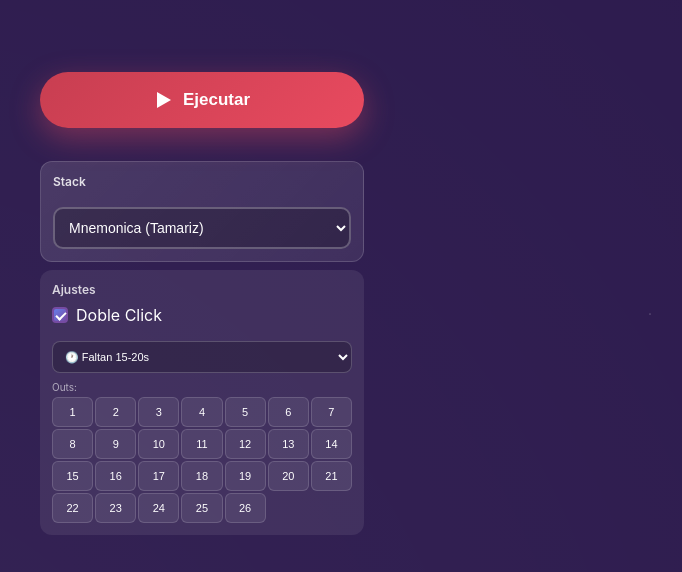
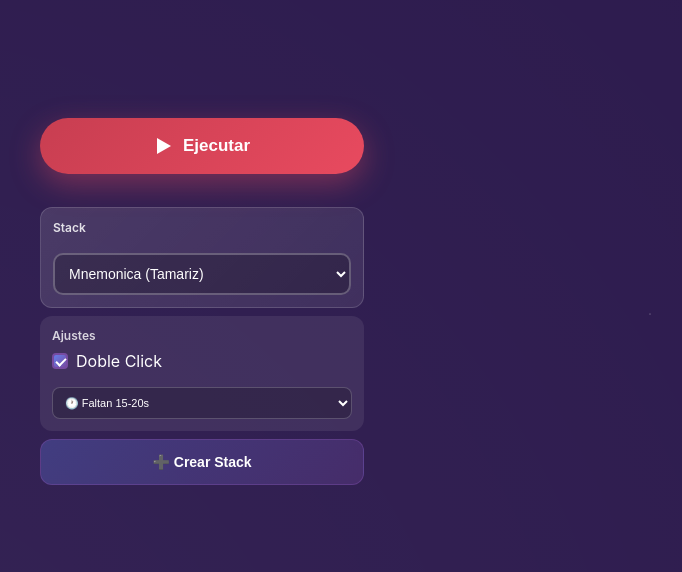
Before and after one commit to trlmo1888/Maxim-2, a website: page index.html in a window 1280 px wide. Shown: the part 218-790 px from the top of the page, without its empty margins (438-1120 px from the left). Drawn offline with Linux system fonts and the light colour scheme.

Commit message:
Refactor stack creation UI and remove unused elements
Removed outdated buttons and added a new stack creation button with updated styles.

```diff
--- a/index.html
+++ b/index.html
@@ -663,7 +663,6 @@
                         border: 1px solid rgba(255,255,255,0.2);
                         border-radius: 8px;
                         font-size: 11px;
-                        margin-bottom: 8px;
                     ">
                         <option value="disabled">🕐 Hora: OFF</option>
                         <option value="10">🕐 Faltan < 10s</option>
@@ -675,47 +674,35 @@
                         <option value="manual90">🕐 +1min 30s siempre</option>
                         <option value="manual2">🕐 +2mins siempre</option>
                     </select>
+                </div>
 
-                    <!-- 26 Botones de Outs -->
-                    <div style="font-size: 10px; opacity: 0.6; margin-bottom: 4px;">Outs:</div>
-                    <div id="outsButtonsContainer" style="display: grid; grid-template-columns: repeat(7, 1fr); gap: 2px;">
-                        <button data-out="1" class="out-btn">1</button>
-                        <button data-out="2" class="out-btn">2</button>
-                        <button data-out="3" class="out-btn">3</button>
-                        <button data-out="4" class="out-btn">4</button>
-                        <button data-out="5" class="out-btn">5</button>
-                        <button data-out="6" class="out-btn">6</button>
-                        <button data-out="7" class="out-btn">7</button>
-                        <button data-out="8" class="out-btn">8</button>
-                        <button data-out="9" class="out-btn">9</button>
-                        <button data-out="10" class="out-btn">10</button>
-                        <button data-out="11" class="out-btn">11</button>
-                        <button data-out="12" class="out-btn">12</button>
-                        <button data-out="13" class="out-btn">13</button>
-                        <button data-out="14" class="out-btn">14</button>
-                        <button data-out="15" class="out-btn">15</button>
-                        <button data-out="16" class="out-btn">16</button>
-                        <button data-out="17" class="out-btn">17</button>
-                        <button data-out="18" class="out-btn">18</button>
-                        <button data-out="19" class="out-btn">19</button>
-                        <button data-out="20" class="out-btn">20</button>
-                        <button data-out="21" class="out-btn">21</button>
-                        <button data-out="22" class="out-btn">22</button>
-                        <button data-out="23" class="out-btn">23</button>
-                        <button data-out="24" class="out-btn">24</button>
-                        <button data-out="25" class="out-btn">25</button>
-                        <button data-out="26" class="out-btn">26</button>
-                    </div>
-                </div>
+                <!-- CREAR STACK -->
+                <button onclick="showCreateStackPopup()" style="
+                    width: 100%;
+                    padding: 14px;
+                    background: linear-gradient(135deg, rgba(103, 126, 234, 0.3) 0%, rgba(118, 75, 162, 0.3) 100%);
+                    border: 1px solid rgba(118, 75, 162, 0.5);
+                    border-radius: 12px;
+                    color: white;
+                    font-size: 14px;
+                    font-weight: 600;
+                    cursor: pointer;
+                    display: flex;
+                    align-items: center;
+                    justify-content: center;
+                    gap: 8px;
+                ">
+                    ➕ Crear Stack
+                </button>
             </div>
 
-            <div style="flex-shrink: 0; text-align: center; opacity: 0.3; font-size: 10px; padding: 6px 0 10px;">
-                v21
+            <div style="flex-shrink: 0; text-align: center; opacity: 0.3; font-size: 10px; padding: 10px 0;">
+                v22
             </div>
         </div>
 
-        <!-- Popup para editar OUT -->
-        <div id="outPopup" style="
+        <!-- Popup Crear Stack -->
+        <div id="createStackPopup" style="
             display: none;
             position: fixed;
             top: 0;
@@ -734,29 +721,26 @@
                 padding: 20px;
                 max-width: 90%;
                 width: 100%;
-                max-height: 70vh;
-                overflow-y: auto;
+                max-height: 50vh;
                 box-shadow: 0 20px 60px rgba(0,0,0,0.5);
             ">
-                <h3 id="outPopupTitle" style="margin: 0 0 12px; font-size: 16px; font-weight: 600;">Editar Out #1</h3>
+                <h3 style="margin: 0 0 12px; font-size: 16px; font-weight: 600;">Crear Nuevo Stack</h3>
 
-                <textarea id="outPopupTextarea" style="
+                <input id="newStackName" type="text" placeholder="Nombre del stack..." style="
                     width: 100%;
-                    min-height: 80px;
                     padding: 12px;
                     background: rgba(0,0,0,0.3);
                     border: 2px solid rgba(255,255,255,0.2);
                     border-radius: 10px;
                     color: white;
                     font-size: 14px;
-                    resize: vertical;
                     margin-bottom: 12px;
+                    box-sizing: border-box;
                     font-family: inherit;
-                    box-sizing: border-box;
-                " placeholder="Escribe tu out aquí..."></textarea>
+                ">
 
                 <div style="display: flex; gap: 8px;">
-                    <button id="saveOutBtn" style="
+                    <button onclick="createNewStack()" style="
                         flex: 1;
                         padding: 12px;
                         background: linear-gradient(135deg, #56ab2f 0%, #a8e063 100%);
@@ -766,8 +750,8 @@
                         font-size: 14px;
                         font-weight: 600;
                         cursor: pointer;
-                    ">✓ Guardar</button>
-                    <button id="cancelOutBtn" style="
+                    ">✓ Crear</button>
+                    <button onclick="closeCreateStackPopup()" style="
                         flex: 1;
                         padding: 12px;
                         background: rgba(255,255,255,0.1);
@@ -1129,8 +1113,8 @@
         </div>
     </div>
 
-    <script src="./timer.js?v=21"></script>
-    <script src="./app.js?v=21"></script>
+    <script src="./timer.js?v=22"></script>
+    <script src="./app.js?v=22"></script>
 </body>
 </html>
 
```
